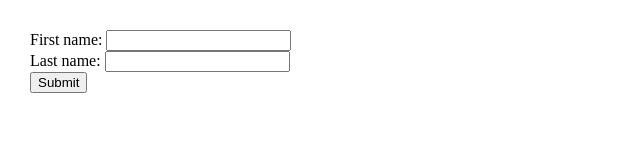
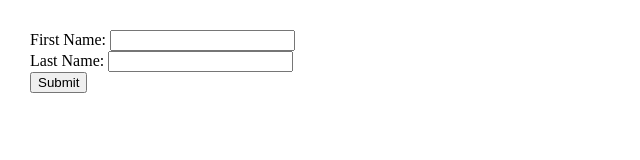
Before and after one commit to acciojob/form-login-Ayushrawat777, a website: page main.html in a window 1280 px wide. Shown: the full height of the page, 0-640 px from the left. Drawn offline with Linux system fonts and the light colour scheme.

Commit message:
created a submission

```diff
--- a/main.html
+++ b/main.html
@@ -12,11 +12,13 @@
 </head>
 
 <body>
-	<form id="form1" onsubmit="getFormvalue()">
-		First name: <input type="text" name="fname"><br>
-		Last name: <input type="text" name="lname"><br>
-		<input type="submit" value="Submit">
-	</form>
+	<form id="myForm">
+      <label>First Name:</label>
+      <input type="text" name="First Name" id="fname"></input><br>
+      <label>Last Name:</label>
+      <input type="text" name="Last Name"id="lname"></input><br>
+      <button type="submit"onclick="getFormvalue()">Submit</button>
+      </form>
 
     <script type="text/javascript" src="./script.js">
 </script>
--- a/script.js
+++ b/script.js
@@ -1,4 +1,6 @@
 function getFormvalue() {
     //Write your code here
-
+var name=document.getElementById('fname').value;
+	var last=document.getElementById('lname').value;
+	alert(name+ " "+ last);
 }
```
